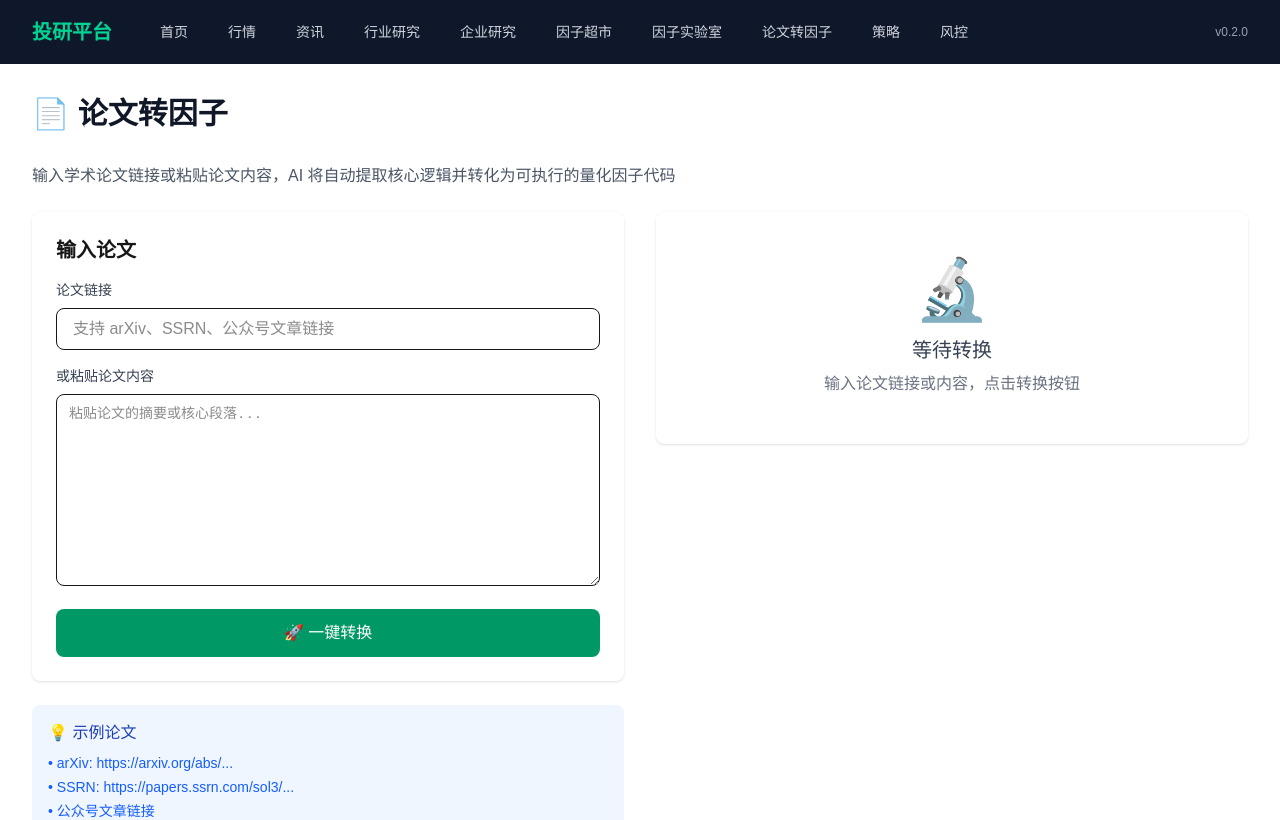
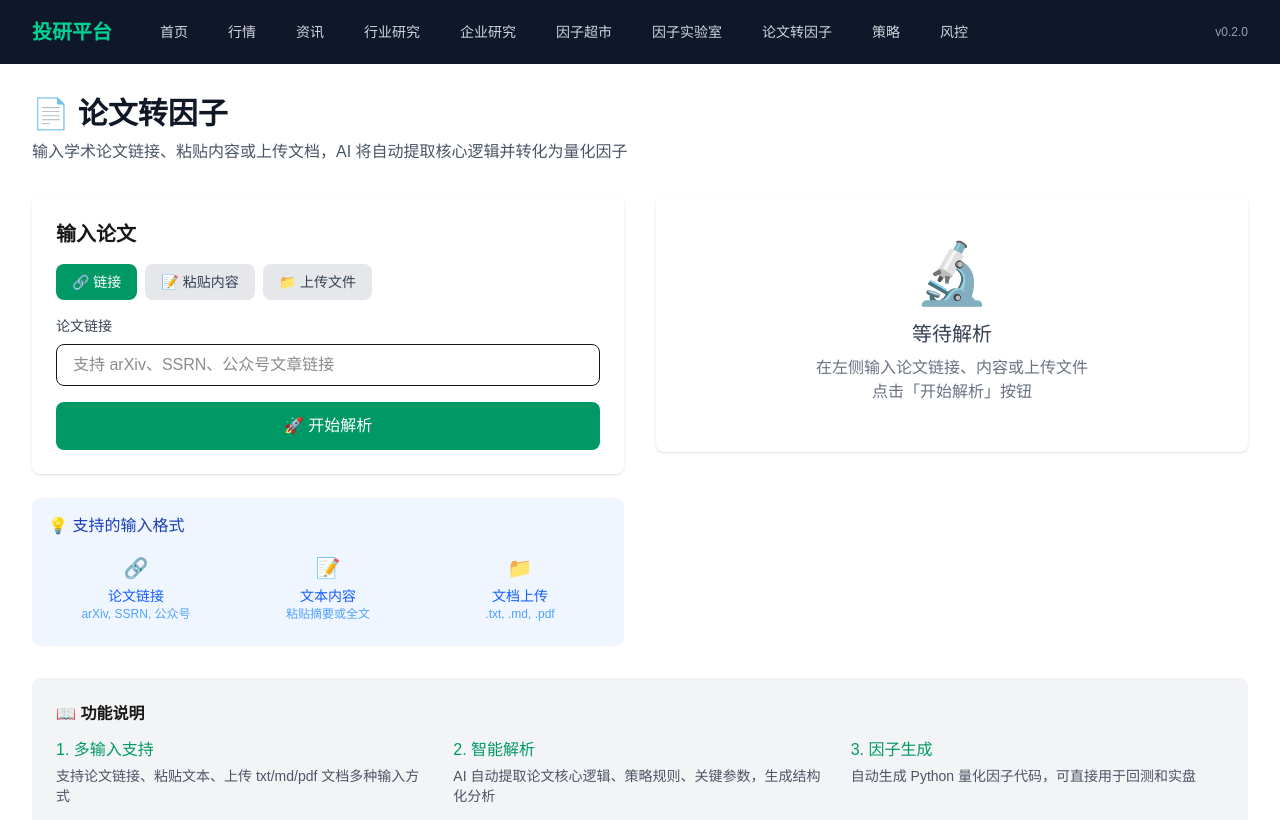
Before and after one commit to students209/investment-platform, a Next.js app: page /paper-to-factor in a window 1280 px wide. Shown: the top 820 px of the page. Built offline with nearby package versions, Linux system fonts and the light colour scheme.

Commit message:
feat: 更新论文转因子页面 - 支持多种输入方式
- 支持论文链接、粘贴内容、上传文件 (txt/md/pdf)
- 展示第一部分和第二部分解析结果
- 显示所有生成因子列表
- 模拟数据显示

```diff
--- a/src/app/paper-to-factor/page.tsx
+++ b/src/app/paper-to-factor/page.tsx
@@ -1,79 +1,210 @@
 'use client'
 
-import { useState } from 'react'
+import { useState, useRef } from 'react'
+
+interface Factor {
+  name: string
+  description: string
+  params: { name: string; default: number; description: string }[]
+}
+
+interface ParsedReport {
+  title: string
+  part1: string
+  part2: string
+  factors: Factor[]
+  rawContent: string
+}
 
 export default function PaperToFactorPage() {
+  const [inputMode, setInputMode] = useState<'url' | 'text' | 'file'>('url')
   const [paperUrl, setPaperUrl] = useState('')
   const [paperText, setPaperText] = useState('')
   const [loading, setLoading] = useState(false)
-  const [result, setResult] = useState<any>(null)
+  const [report, setReport] = useState<ParsedReport | null>(null)
   const [error, setError] = useState('')
+  const fileInputRef = useRef<HTMLInputElement>(null)
+  const [uploadedFileName, setUploadedFileName] = useState('')
 
   async function handleConvert() {
-    if (!paperUrl && !paperText) {
-      setError('请输入论文链接或粘贴论文内容')
+    if (!paperUrl && !paperText && !uploadedFileName) {
+      setError('请输入论文链接、粘贴内容或上传文件')
       return
     }
 
     setLoading(true)
     setError('')
-    setResult(null)
+    setReport(null)
 
     try {
-      // 调用后端 API
       const res = await fetch('http://localhost:8000/api/paper/convert', {
         method: 'POST',
         headers: { 'Content-Type': 'application/json' },
-        body: JSON.stringify({ url: paperUrl, text: paperText }),
+        body: JSON.stringify({
+          url: paperUrl,
+          text: paperText,
+          filename: uploadedFileName
+        }),
       })
 
       const data = await res.json()
 
       if (data.success) {
-        setResult(data.data)
+        setReport(data.data)
       } else {
-        setError(data.error || '转换失败')
+        setError(data.error || '解析失败')
       }
     } catch (err) {
-      // 后端暂未实现，先显示模拟数据
-      setResult({
-        factor_name: '论文因子示例',
-        description: '基于论文核心逻辑生成的量化因子',
-        formula: '(close / ma(close, 20)) * volume_ratio',
-        python_code: `def factor_001(close, volume, ma20):
-    """
-    基于论文逻辑生成的因子
-    """
-    ma = ma(close, 20)
-    volume_ratio = volume / ma(volume, 20)
-    return (close / ma) * volume_ratio`,
+      // 后端暂未实现，显示模拟数据用于预览
+      setReport({
+        title: 'Uhl MA Crossover System 解析报告',
+        part1: `### 1. 标题
+* 技术分析2——修正均线CMA配合快速自适应均线CTS构成完整的均线交叉交易系统（Uhl MA Crossover System）
+
+### 2. 摘要
+* 本文提出了一种基于奥地利萨尔茨堡大学教授 Andreas Uhl 提出的修正均线（CMA）和快速自适应均线（CTS）构成的均线交叉交易系统（Uhl MA Crossover System）。该系统旨在解决传统均线在震荡行情中产生大量无效假信号、以及在趋势行情中反应过慢或过激进的问题。
+
+### 3. 核心观点
+* **均线不应单纯追求"快"或"慢"，而应追求"智能跟随"**：当价格在噪音中波动时，均线应采取"忽略"态度；当真实趋势出现时，才进行快速调整。
+* **CMA（修正均线）作为慢线，利用动态平滑系数过滤噪音**：CMA 判断当前价格的简单移动平均（SMA）与上一期CMA的偏离程度（误差的二次幂），如果误差小于设定的滚动方差（阈值），则平滑系数趋近于0。
+* **CTS（快速自适应均线）作为快线，更贴近当前价格**：CTS 直接比较当前收盘价与上一根CTS的差值平方，使其对趋势反应更加敏捷。
+
+### 4. 总结
+* Uhl MA 交叉系统提供了一种严谨克制的自适应均线解决方案。它从数学和数字信号滤波器的理念出发，利用价格方差作为噪音鉴别阈值，极其优雅地解决了传统技术分析中长期存在的指标钝化与过度敏感的矛盾。`,
+        part2: `**策略：Uhl 修正型均线交叉系统 (Uhl MA Crossover System)**
+
+### 1. 策略描述
+
+**投资宇宙：**
+* 广泛适用于具备连续历史报价的交易品种，尤其是趋势与震荡交替的金融市场（如A股、期货等）。
+
+**核心思想：**
+* 通过对比当前市场的方差（阈值）与价格序列自身的偏离二次平方（误差），动态计算均线平滑权重 \`k\`。利用这种变平滑系数生成一条慢线 CMA 和一条快线 CTS，构成一个自适应均线交叉系统来捕捉趋势并过滤震荡。
+
+**详细规则：**
+
+| 规则类型 | 描述 |
+| :--- | :--- |
+| **买入规则** | 快线 CTS 上穿（大于）慢线 CMA，表明趋势转为多头偏向 |
+| **卖出规则** | 快线 CTS 下穿（小于）慢线 CMA，表明趋势转为空头偏向 |
+| **调仓频率** | 按日频实时或随K线走完判断交叉信号进行调仓操作 |
+
+### 2. 回测逻辑与关键指标
+
+**所需数据：**
+* 交易标的的历史量价数据，主要需要收盘价（Close）。基础日线行情数据即可运作。
+
+**关键参数：**
+
+| 参数名称 | 符号 | 描述 | 默认值 |
+| :--- | :--- | :--- | :--- |
+| 观察周期 | \`length\` | 控制长期的观察窗口基准配置 | 100 |
+| 过滤乘数 | \`mult\` | 噪音过滤强度调节器 | 1.0 |`,
+        factors: [
+          {
+            name: 'alpha_uhl_crossover',
+            description: '基于Uhl MA System (CMA/CTS) 交叉的动量方向因子',
             params: [
-          { name: 'ma_period', default: 20, description: '均线周期' },
-          { name: 'volume_period', default: 20, description: '成交量均线周期' },
+              { name: 'length', default: 100, description: '观察周期' },
+              { name: 'mult', default: 1.0, description: '过滤乘数' }
+            ]
+          },
+          {
+            name: 'cma_signal',
+            description: 'CMA慢线信号指标',
+            params: [
+              { name: 'length', default: 100, description: '均线周期' }
+            ]
+          },
+          {
+            name: 'cts_signal',
+            description: 'CTS快线信号指标',
+            params: [
+              { name: 'length', default: 100, description: '均线周期' }
+            ]
+          }
         ],
-        ic_mean: 0.032,
-        ic_std: 0.041,
-        ir: 0.78,
-        market: 'A股全市场',
-        notes: '适用于短中期择时，注意参数优化'
+        rawContent: ''
       })
     }
     setLoading(false)
   }
 
+  function handleFileUpload(event: React.ChangeEvent<HTMLInputElement>) {
+    const file = event.target.files?.[0]
+    if (file) {
+      setUploadedFileName(file.name)
+      const reader = new FileReader()
+      reader.onload = (e) => {
+        const content = e.target?.result as string
+        if (file.name.endsWith('.txt') || file.name.endsWith('.md')) {
+          setPaperText(content)
+        } else if (file.name.endsWith('.pdf')) {
+          setPaperText(`[PDF文件已上传: ${file.name}]\n内容预览：\n${content.slice(0, 2000)}...`)
+        }
+      }
+      reader.readAsText(file)
+    }
+  }
+
+  function renderMarkdown(text: string) {
+    return text
+      .replace(/^### (.*$)/gm, '<h3 class="text-lg font-semibold mt-4 mb-2">$1</h3>')
+      .replace(/^## (.*$)/gm, '<h2 class="text-xl font-bold mt-6 mb-3">$1</h2>')
+      .replace(/^\* (.*$)/gm, '<li class="ml-4">$1</li>')
+      .replace(/\*\*(.*?)\*\*/g, '<strong class="font-semibold">$1</strong>')
+      .replace(/`(.*?)`/g, '<code class="bg-gray-100 px-1 rounded text-sm">$1</code>')
+      .replace(/\n\n/g, '</p><p class="my-3">')
+      .replace(/\n/g, '<br/>')
+  }
+
   return (
     <div className="max-w-7xl mx-auto px-4 sm:px-6 lg:px-8 py-8">
-      <h1 className="text-3xl font-bold text-gray-900 mb-8">📄 论文转因子</h1>
-      <p className="text-gray-600 mb-6">
-        输入学术论文链接或粘贴论文内容，AI 将自动提取核心逻辑并转化为可执行的量化因子代码
+      <h1 className="text-3xl font-bold text-gray-900 mb-2">📄 论文转因子</h1>
+      <p className="text-gray-600 mb-8">
+        输入学术论文链接、粘贴内容或上传文档，AI 将自动提取核心逻辑并转化为量化因子
       </p>
 
       <div className="grid lg:grid-cols-2 gap-8">
-        {/* 输入区域 */}
+        {/* 左侧：输入区域 */}
         <div>
-          <div className="bg-white rounded-lg shadow p-6">
+          <div className="bg-white rounded-lg shadow p-6 mb-6">
             <h2 className="text-xl font-bold mb-4">输入论文</h2>
 
+            <div className="flex space-x-2 mb-4">
+              <button
+                onClick={() => setInputMode('url')}
+                className={`px-4 py-2 rounded-lg text-sm font-medium transition-colors ${
+                  inputMode === 'url'
+                    ? 'bg-emerald-600 text-white'
+                    : 'bg-gray-200 text-gray-700 hover:bg-gray-300'
+                }`}
+              >
+                🔗 链接
+              </button>
+              <button
+                onClick={() => setInputMode('text')}
+                className={`px-4 py-2 rounded-lg text-sm font-medium transition-colors ${
+                  inputMode === 'text'
+                    ? 'bg-emerald-600 text-white'
+                    : 'bg-gray-200 text-gray-700 hover:bg-gray-300'
+                }`}
+              >
+                📝 粘贴内容
+              </button>
+              <button
+                onClick={() => setInputMode('file')}
+                className={`px-4 py-2 rounded-lg text-sm font-medium transition-colors ${
+                  inputMode === 'file'
+                    ? 'bg-emerald-600 text-white'
+                    : 'bg-gray-200 text-gray-700 hover:bg-gray-300'
+                }`}
+              >
+                📁 上传文件
+              </button>
+            </div>
+
+            {inputMode === 'url' && (
               <div className="mb-4">
                 <label className="block text-sm font-medium text-gray-700 mb-2">
                   论文链接
@@ -86,10 +217,12 @@ export default function PaperToFactorPage() {
                   className="w-full px-4 py-2 border rounded-lg focus:outline-none focus:ring-2 focus:ring-emerald-500"
                 />
               </div>
+            )}
 
+            {inputMode === 'text' && (
               <div className="mb-4">
                 <label className="block text-sm font-medium text-gray-700 mb-2">
-                或粘贴论文内容
+                  论文内容
                 </label>
                 <textarea
                   value={paperText}
@@ -98,13 +231,47 @@ export default function PaperToFactorPage() {
                   className="w-full h-48 px-3 py-2 border rounded-lg focus:outline-none focus:ring-2 focus:ring-emerald-500 font-mono text-sm"
                 />
               </div>
+            )}
+
+            {inputMode === 'file' && (
+              <div className="mb-4">
+                <label className="block text-sm font-medium text-gray-700 mb-2">
+                  上传文档
+                </label>
+                <input
+                  type="file"
+                  ref={fileInputRef}
+                  onChange={handleFileUpload}
+                  accept=".txt,.md,.pdf"
+                  className="hidden"
+                />
+                <div
+                  onClick={() => fileInputRef.current?.click()}
+                  className="border-2 border-dashed border-gray-300 rounded-lg p-8 text-center cursor-pointer hover:border-emerald-500 hover:bg-emerald-50 transition-colors"
+                >
+                  {uploadedFileName ? (
+                    <div>
+                      <div className="text-2xl mb-2">✅</div>
+                      <div className="font-medium text-emerald-600">{uploadedFileName}</div>
+                      <div className="text-sm text-gray-500 mt-1">点击重新选择</div>
+                    </div>
+                  ) : (
+                    <div>
+                      <div className="text-4xl mb-2">📎</div>
+                      <div className="font-medium text-gray-700">点击上传文件</div>
+                      <div className="text-sm text-gray-500 mt-1">支持 .txt, .md, .pdf 格式</div>
+                    </div>
+                  )}
+                </div>
+              </div>
+            )}
 
             <button
               onClick={handleConvert}
               disabled={loading}
               className="w-full py-3 bg-emerald-600 text-white rounded-lg hover:bg-emerald-700 disabled:opacity-50 disabled:cursor-not-allowed font-medium"
             >
-              {loading ? '🔄 转换中...' : '🚀 一键转换'}
+              {loading ? '🔄 解析中...' : '🚀 开始解析'}
             </button>
 
             {error && (
@@ -112,122 +279,134 @@ export default function PaperToFactorPage() {
             )}
           </div>
 
-          {/* 示例论文 */}
-          <div className="bg-blue-50 rounded-lg p-4 mt-6">
-            <h3 className="font-medium text-blue-800 mb-2">💡 示例论文</h3>
-            <ul className="text-sm text-blue-600 space-y-1">
-              <li>• arXiv: https://arxiv.org/abs/...</li>
-              <li>• SSRN: https://papers.ssrn.com/sol3/...</li>
-              <li>• 公众号文章链接</li>
-            </ul>
+          <div className="bg-blue-50 rounded-lg p-4">
+            <h3 className="font-medium text-blue-800 mb-2">💡 支持的输入格式</h3>
+            <div className="grid grid-cols-3 gap-4 text-sm text-blue-600">
+              <div className="text-center p-2">
+                <div className="text-xl mb-1">🔗</div>
+                <div>论文链接</div>
+                <div className="text-xs text-blue-400">arXiv, SSRN, 公众号</div>
+              </div>
+              <div className="text-center p-2">
+                <div className="text-xl mb-1">📝</div>
+                <div>文本内容</div>
+                <div className="text-xs text-blue-400">粘贴摘要或全文</div>
+              </div>
+              <div className="text-center p-2">
+                <div className="text-xl mb-1">📁</div>
+                <div>文档上传</div>
+                <div className="text-xs text-blue-400">.txt, .md, .pdf</div>
+              </div>
+            </div>
           </div>
         </div>
 
-        {/* 输出区域 */}
+        {/* 右侧：输出区域 */}
         <div>
-          {result ? (
+          {report ? (
             <div className="bg-white rounded-lg shadow p-6">
-              <h2 className="text-xl font-bold mb-4">🎯 生成结果</h2>
+              <h2 className="text-xl font-bold mb-4">📊 解析结果</h2>
 
-              {/* 因子基本信息 */}
-              <div className="mb-6">
-                <h3 className="font-semibold text-lg text-emerald-600">{result.factor_name}</h3>
-                <p className="text-gray-600 mt-1">{result.description}</p>
+              <div className="mb-6 p-4 bg-emerald-50 rounded-lg">
+                <h3 className="font-semibold text-emerald-800">{report.title}</h3>
               </div>
 
-              {/* 统计指标 */}
-              <div className="grid grid-cols-3 gap-4 mb-6">
-                <div className="bg-gray-50 rounded-lg p-3 text-center">
-                  <div className="text-xs text-gray-500">IC均值</div>
-                  <div className="text-xl font-bold text-emerald-600">{result.ic_mean?.toFixed(4)}</div>
+              <div className="mb-6">
+                <div className="flex items-center mb-3">
+                  <span className="bg-blue-600 text-white text-sm px-2 py-1 rounded mr-2">Part 1</span>
+                  <h3 className="font-bold text-gray-900">文献核心内容解读</h3>
                 </div>
-                <div className="bg-gray-50 rounded-lg p-3 text-center">
-                  <div className="text-xs text-gray-500">IC标准差</div>
-                  <div className="text-xl font-bold">{result.ic_std?.toFixed(4)}</div>
-                </div>
-                <div className="bg-gray-50 rounded-lg p-3 text-center">
-                  <div className="text-xs text-gray-500">IR</div>
-                  <div className="text-xl font-bold text-emerald-600">{result.ir?.toFixed(2)}</div>
-                </div>
+                <div
+                  className="prose prose-sm max-w-none text-gray-700 p-4 bg-gray-50 rounded-lg"
+                  dangerouslySetInnerHTML={{ __html: renderMarkdown(report.part1) }}
+                />
               </div>
 
-              {/* 计算公式 */}
               <div className="mb-6">
-                <h4 className="font-medium mb-2">📐 计算公式</h4>
-                <code className="block bg-gray-100 p-3 rounded text-sm overflow-x-auto">
-                  {result.formula}
-                </code>
+                <div className="flex items-center mb-3">
+                  <span className="bg-purple-600 text-white text-sm px-2 py-1 rounded mr-2">Part 2</span>
+                  <h3 className="font-bold text-gray-900">投资策略深度解析</h3>
+                </div>
+                <div
+                  className="prose prose-sm max-w-none text-gray-700 p-4 bg-gray-50 rounded-lg"
+                  dangerouslySetInnerHTML={{ __html: renderMarkdown(report.part2) }}
+                />
               </div>
 
-              {/* Python 代码 */}
               <div className="mb-6">
-                <h4 className="font-medium mb-2">🐍 Python 代码</h4>
-                <pre className="bg-gray-900 text-gray-100 p-4 rounded text-xs overflow-x-auto">
-                  {result.python_code}
-                </pre>
+                <div className="flex items-center mb-3">
+                  <span className="bg-orange-600 text-white text-sm px-2 py-1 rounded mr-2">Factors</span>
+                  <h3 className="font-bold text-gray-900">生成因子列表</h3>
+                  <span className="ml-2 text-sm text-gray-500">({report.factors.length} 个)</span>
                 </div>
-
-              {/* 参数说明 */}
-              <div className="mb-6">
-                <h4 className="font-medium mb-2">⚙️ 参数设置</h4>
-                <div className="space-y-2">
-                  {result.params?.map((param: any, i: number) => (
-                    <div key={i} className="flex justify-between items-center p-2 bg-gray-50 rounded">
-                      <span className="font-mono text-sm">{param.name}</span>
-                      <span className="text-sm text-gray-500">默认值: {param.default}</span>
+                <div className="space-y-3">
+                  {report.factors.map((factor, i) => (
+                    <div key={i} className="border rounded-lg p-4">
+                      <div className="flex justify-between items-start mb-2">
+                        <h4 className="font-mono font-bold text-emerald-600">
+                          {factor.name}
+                        </h4>
+                        <span className="text-xs bg-emerald-100 text-emerald-700 px-2 py-0.5 rounded">
+                          #{i + 1}
+                        </span>
+                      </div>
+                      <p className="text-sm text-gray-600 mb-3">{factor.description}</p>
+                      {factor.params.length > 0 && (
+                        <div className="text-xs text-gray-500">
+                          <span className="font-medium">参数：</span>
+                          {factor.params.map((p, j) => (
+                            <span key={j} className="inline-block mr-2">
+                              {p.name}={p.default}
+                            </span>
+                          ))}
+                        </div>
+                      )}
                     </div>
                   ))}
                 </div>
               </div>
 
-              {/* 注意事项 */}
-              <div className="bg-yellow-50 rounded-lg p-4">
-                <h4 className="font-medium text-yellow-800 mb-1">⚠️ 注意事项</h4>
-                <p className="text-sm text-yellow-700">{result.notes}</p>
-              </div>
-
-              {/* 操作按钮 */}
-              <div className="flex space-x-4 mt-6">
+              <div className="flex space-x-3 pt-4 border-t">
                 <button className="flex-1 py-2 bg-emerald-600 text-white rounded-lg hover:bg-emerald-700">
                   📊 加入回测
                 </button>
                 <button className="flex-1 py-2 border border-gray-300 text-gray-700 rounded-lg hover:bg-gray-50">
-                  ⭐ 收藏因子
+                  💾 下载报告
                 </button>
               </div>
             </div>
           ) : (
             <div className="bg-white rounded-lg shadow p-12 text-center">
               <div className="text-6xl mb-4">🔬</div>
-              <h2 className="text-xl font-medium text-gray-700 mb-2">等待转换</h2>
+              <h2 className="text-xl font-medium text-gray-700 mb-2">等待解析</h2>
               <p className="text-gray-500">
-                输入论文链接或内容，点击转换按钮
+                在左侧输入论文链接、内容或上传文件<br/>
+                点击「开始解析」按钮
               </p>
             </div>
           )}
         </div>
       </div>
 
-      {/* 功能说明 */}
       <div className="bg-gray-100 rounded-lg p-6 mt-8">
         <h3 className="font-bold mb-3">📖 功能说明</h3>
         <div className="grid md:grid-cols-3 gap-6">
           <div>
-            <h4 className="font-medium text-emerald-600 mb-1">1. 论文解析</h4>
+            <h4 className="font-medium text-emerald-600 mb-1">1. 多输入支持</h4>
             <p className="text-sm text-gray-600">
-              支持 arXiv、SSRN、公众号等来源，自动提取论文核心逻辑和计算方法
+              支持论文链接、粘贴文本、上传 txt/md/pdf 文档多种输入方式
             </p>
           </div>
           <div>
-            <h4 className="font-medium text-emerald-600 mb-1">2. 代码生成</h4>
+            <h4 className="font-medium text-emerald-600 mb-1">2. 智能解析</h4>
             <p className="text-sm text-gray-600">
-              基于论文公式自动生成 Python 因子代码，可直接用于回测
+              AI 自动提取论文核心逻辑、策略规则、关键参数，生成结构化分析
             </p>
           </div>
           <div>
-            <h4 className="font-medium text-emerald-600 mb-1">3. 快速验证</h4>
+            <h4 className="font-medium text-emerald-600 mb-1">3. 因子生成</h4>
             <p className="text-sm text-gray-600">
-              生成后自动计算 IC/IR 指标，快速验证因子有效性
+              自动生成 Python 量化因子代码，可直接用于回测和实盘
             </p>
           </div>
         </div>
```
Lines whose indentation alone changed are shown as unchanged.
